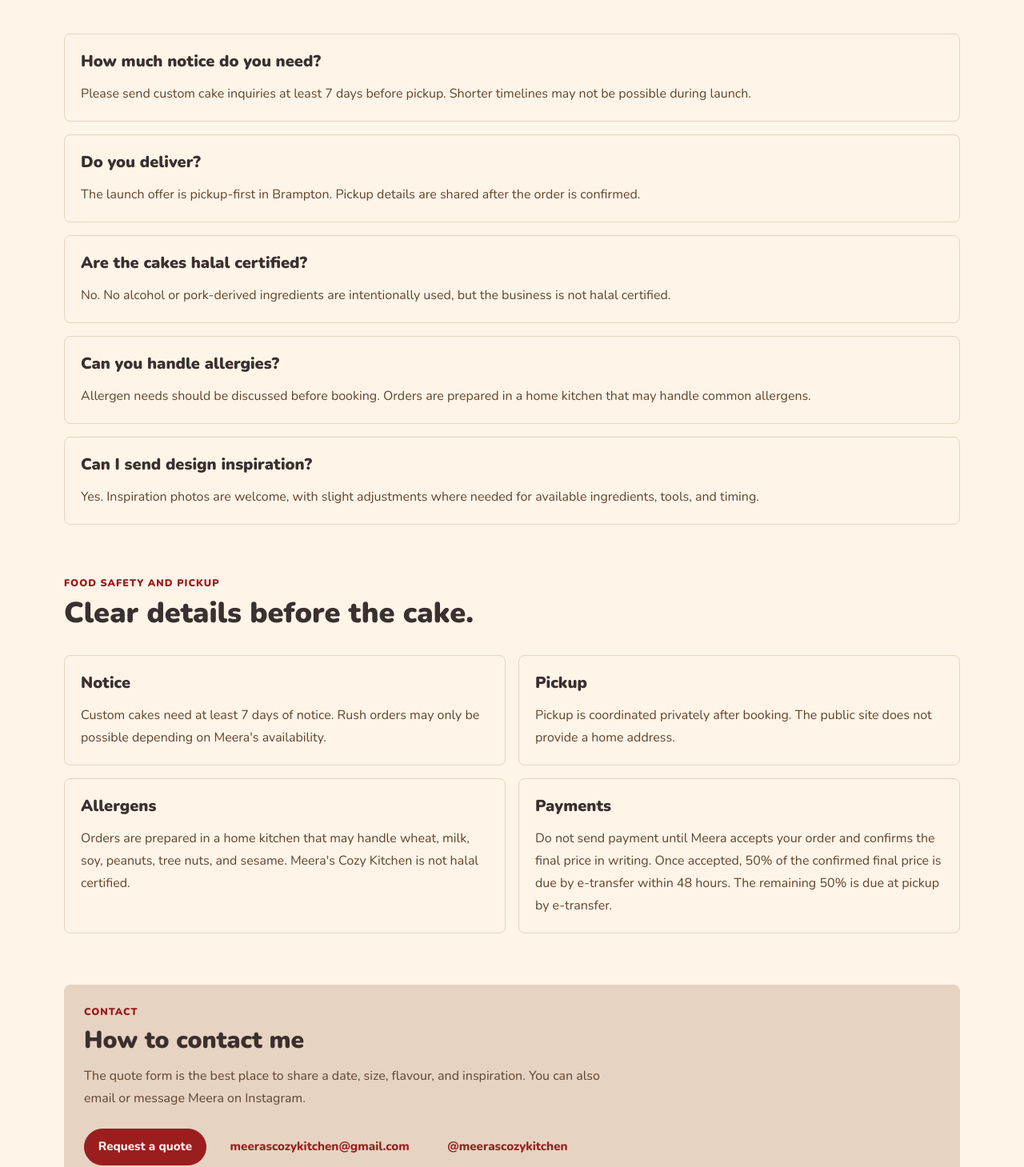
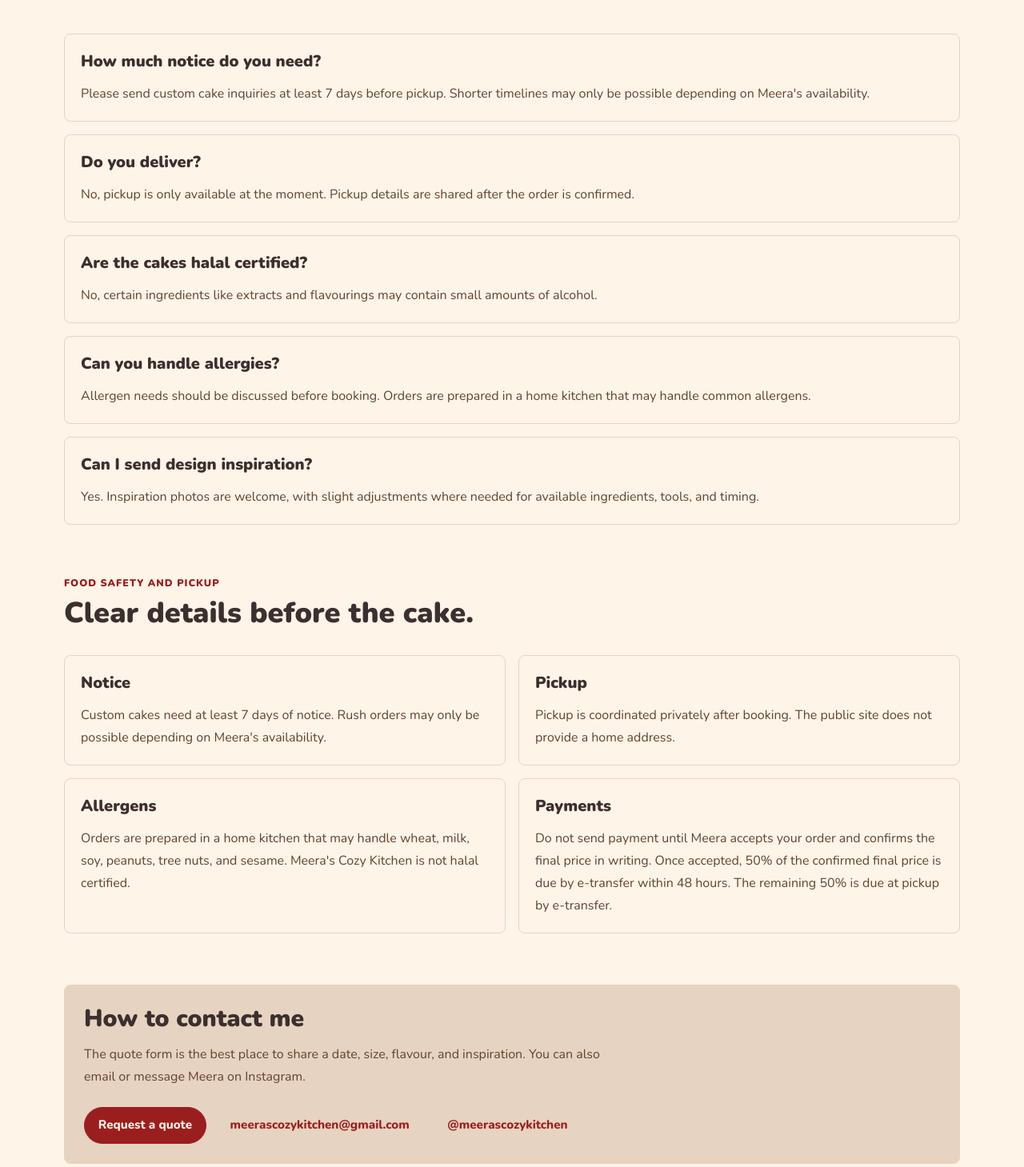
Before and after one commit to Hardik-S/meeras-cozy-kitchen-v2, a Next.js app: page /faq in a window 1280 px wide. Shown: the part 341-1800 px from the top of the page at 80% size. Built offline with nearby package versions, Linux system fonts and the light colour scheme; a web font is replaced by a local one.

Commit message:
Update FAQ availability and contact copy

```diff
--- a/src/app/faq/page.tsx
+++ b/src/app/faq/page.tsx
@@ -34,8 +34,7 @@ export default function FaqPage() {
       </section>
 
       <section id="contact" className="mt-16 rounded-[8px] border border-[var(--line)] bg-[var(--surface-alt)] p-6" data-reveal>
-        <p className="eyebrow">Contact</p>
-        <h2 className="mt-2 text-3xl font-black">How to contact me</h2>
+        <h2 className="text-3xl font-black">How to contact me</h2>
         <p className="mt-3 max-w-2xl leading-7 text-[var(--muted)]">
           The quote form is the best place to share a date, size, flavour, and inspiration. You can also email or message Meera on Instagram.
         </p>
--- a/src/content/faq.ts
+++ b/src/content/faq.ts
@@ -7,17 +7,17 @@ export const faqs: FaqItem[] = [
   {
     question: "How much notice do you need?",
     answer:
-      "Please send custom cake inquiries at least 7 days before pickup. Shorter timelines may not be possible during launch."
+      "Please send custom cake inquiries at least 7 days before pickup. Shorter timelines may only be possible depending on Meera's availability."
   },
   {
     question: "Do you deliver?",
     answer:
-      "The launch offer is pickup-first in Brampton. Pickup details are shared after the order is confirmed."
+      "No, pickup is only available at the moment. Pickup details are shared after the order is confirmed."
   },
   {
     question: "Are the cakes halal certified?",
     answer:
-      "No. No alcohol or pork-derived ingredients are intentionally used, but the business is not halal certified."
+      "No, certain ingredients like extracts and flavourings may contain small amounts of alcohol."
   },
   {
     question: "Can you handle allergies?",
```
